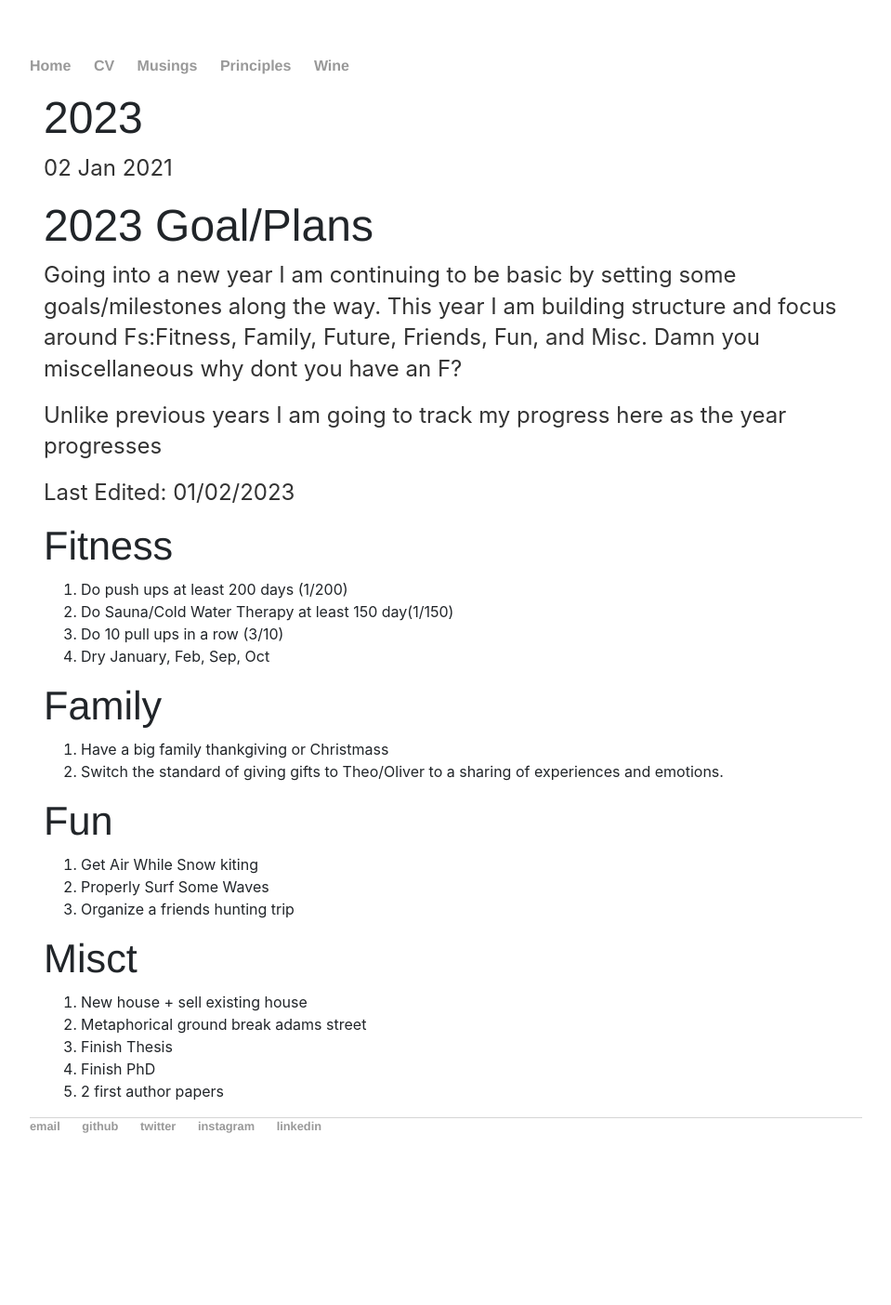
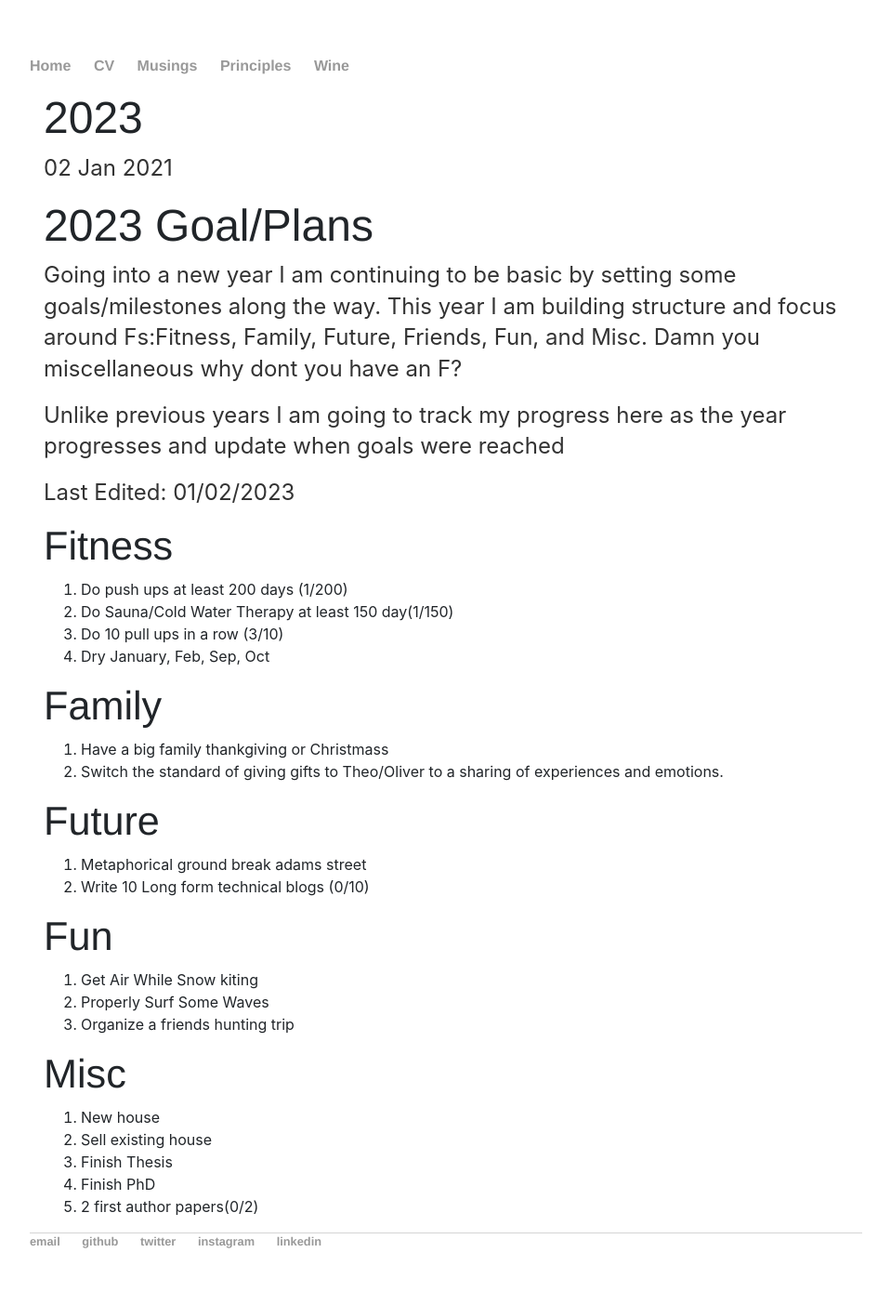
Before and after one commit to spacemanidol/spacemanidol.github.io, a Jekyll site: the page built from _posts/2021-01-02-2023.md, in a window 1280 px wide. Shown: the whole page at 93% size, without its empty margins (160-1119 px from the left). Built offline with Jekyll 4.4.1, drawn with Linux system fonts in a browser that asks for light colours; our own code applies the rules of GitHub Pages for plain Markdown files; a script that is not in the unit is left out; comment, search, counter and statistics services are not loaded; before the commit the page ends 1281 px from its top, so only the background shows below that.

Commit message:
Update 2021-01-02-2023.md

```diff
--- a/_posts/2021-01-02-2023.md
+++ b/_posts/2021-01-02-2023.md
@@ -2,7 +2,7 @@
 
 Going into a new year I am continuing to be basic by setting some goals/milestones along the way. This year I am building structure and focus around Fs:Fitness, Family, Future, Friends, Fun, and Misc. Damn you miscellaneous why dont you have an F?
 
-Unlike previous years I am going to track my progress here as the year progresses
+Unlike previous years I am going to track my progress here as the year progresses and update when goals were reached
 
 Last Edited: 01/02/2023
 
@@ -16,14 +16,18 @@ Last Edited: 01/02/2023
 1. Have a big family thankgiving or Christmass
 2. Switch the standard of giving gifts to Theo/Oliver to a sharing of experiences and emotions.
 
+## Future
+1.  Metaphorical ground break adams street
+2.  Write 10 Long form technical blogs (0/10)
+
 ## Fun
 1. Get Air While Snow kiting
 2. Properly Surf Some Waves
 3. Organize a friends hunting trip
 
-## Misct
-1. New house + sell existing house
-2. Metaphorical ground break adams street
+## Misc
+1. New house
+2. Sell existing house
 3. Finish Thesis
 4. Finish PhD
-5. 2 first author papers
+5. 2 first author papers(0/2)
```
